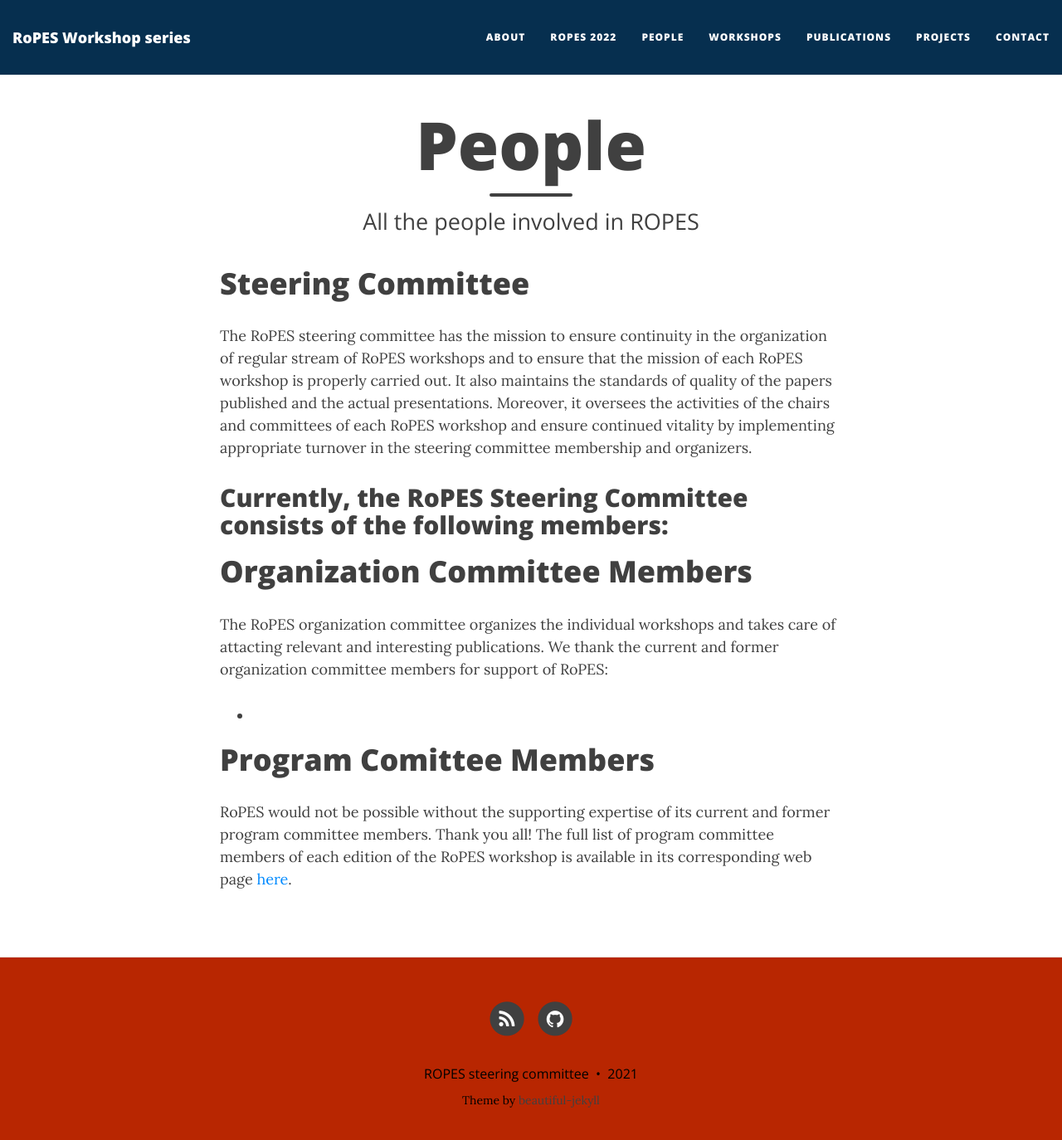
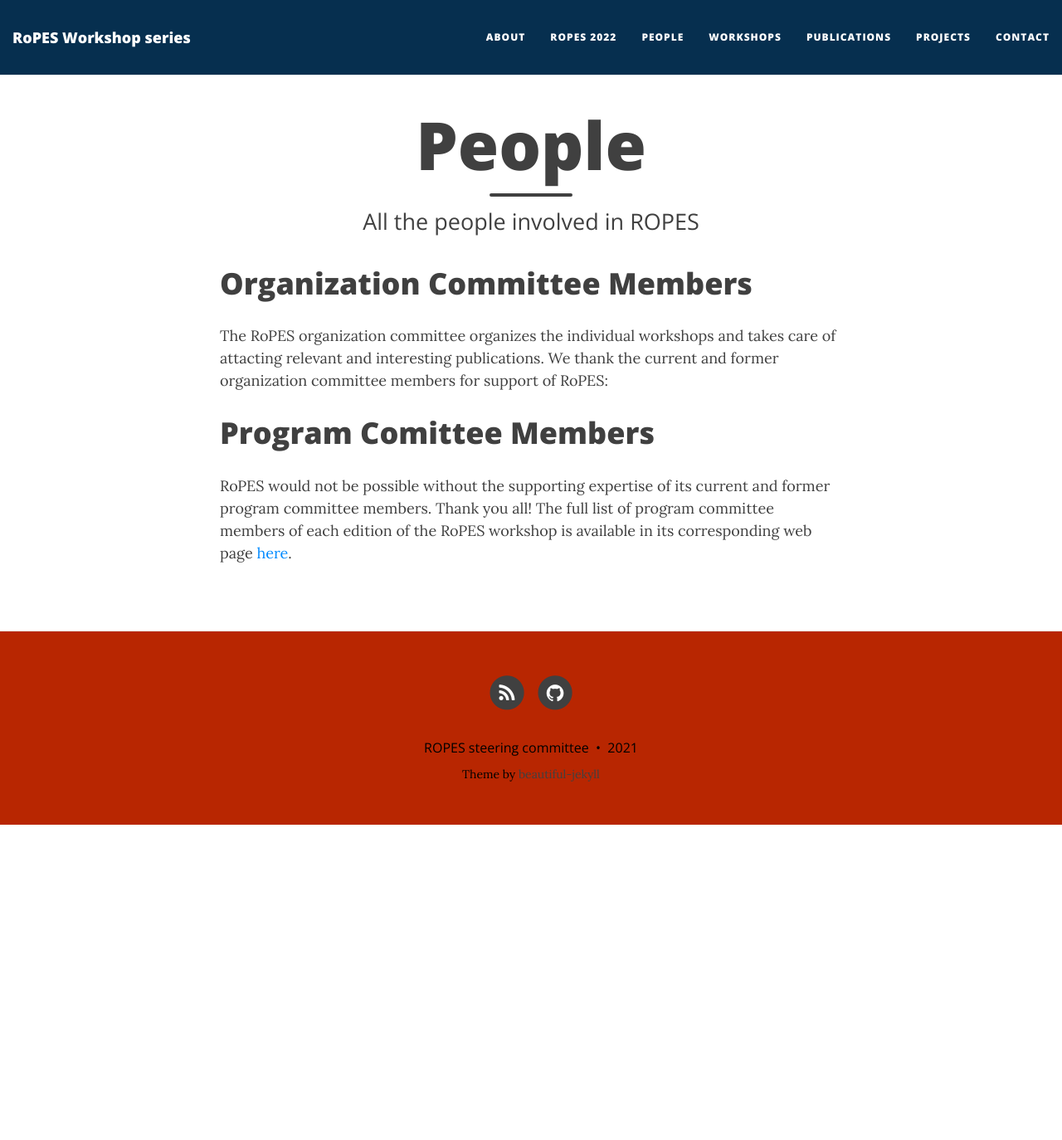
Before and after one commit to ropes-workshops/ropes-workshops.github.io, a Jekyll site: the page built from people.md, in a window 1280 px wide and 1387 px high. Shown: the top 1374 px of the window at 83% size. Built offline with Jekyll 4.4.1, drawn with Linux system fonts in a browser that asks for light colours; nearby versions of some CDN libraries.

Commit message:
Update people.md

```diff
--- a/people.md
+++ b/people.md
@@ -4,15 +4,16 @@ title: People
 subtitle: All the people involved in ROPES
 ---
 
-# Steering Committee
+<!-- # Steering Committee
 The RoPES steering committee has the mission to ensure continuity in the organization of regular stream of RoPES workshops and to ensure that the mission of each RoPES workshop is properly carried out. It also maintains the standards of quality of the papers published and the actual presentations. Moreover, it oversees the activities of the chairs and committees of each RoPES workshop and ensure continued vitality by implementing appropriate turnover in the steering committee membership and organizers.
 
 Currently, the RoPES Steering Committee consists of the following members:
--
+-->
 
 # Organization Committee Members
 The RoPES organization committee organizes the individual workshops and takes care of attacting relevant and interesting publications. We thank the current and former organization committee members for support of RoPES:
--
+
+
 
 # Program Comittee Members
 RoPES would not be possible without the supporting expertise of its current and former program committee members. Thank you all!
```
